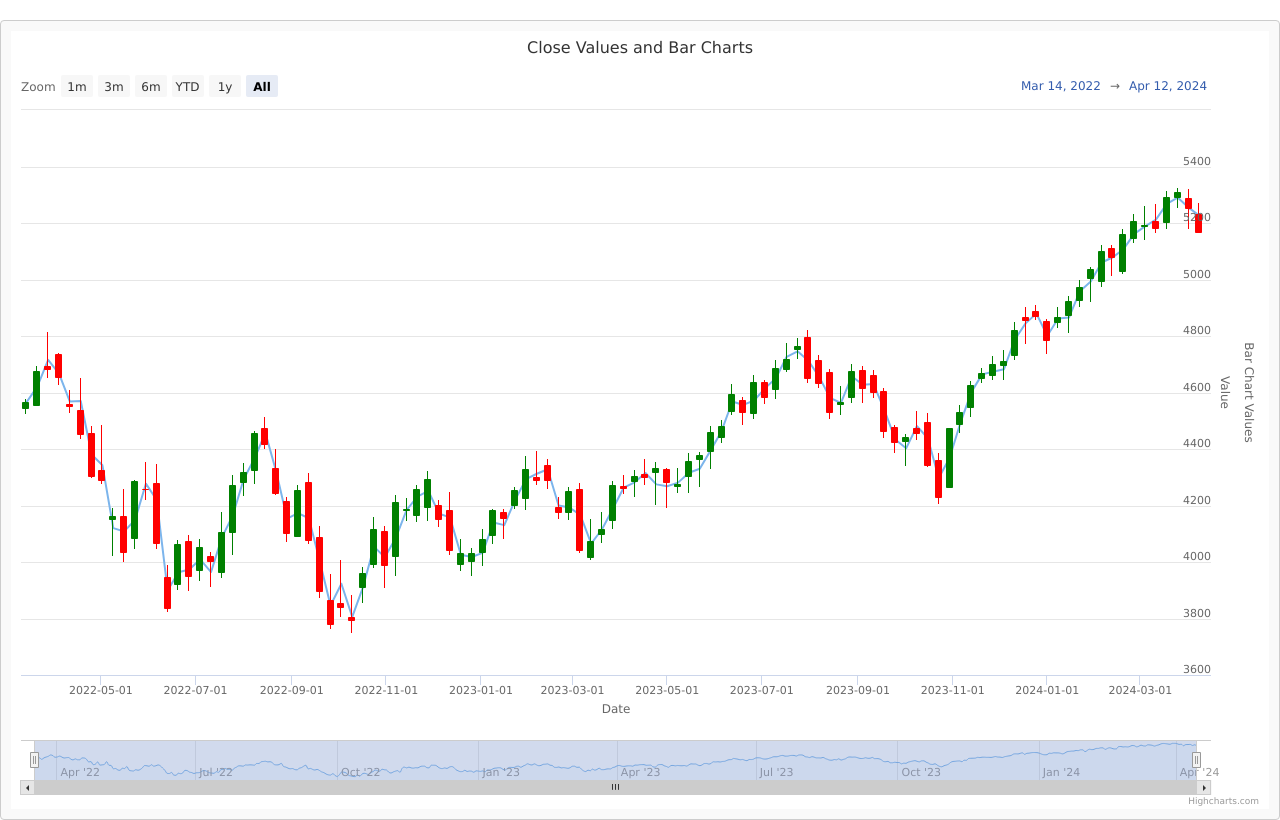
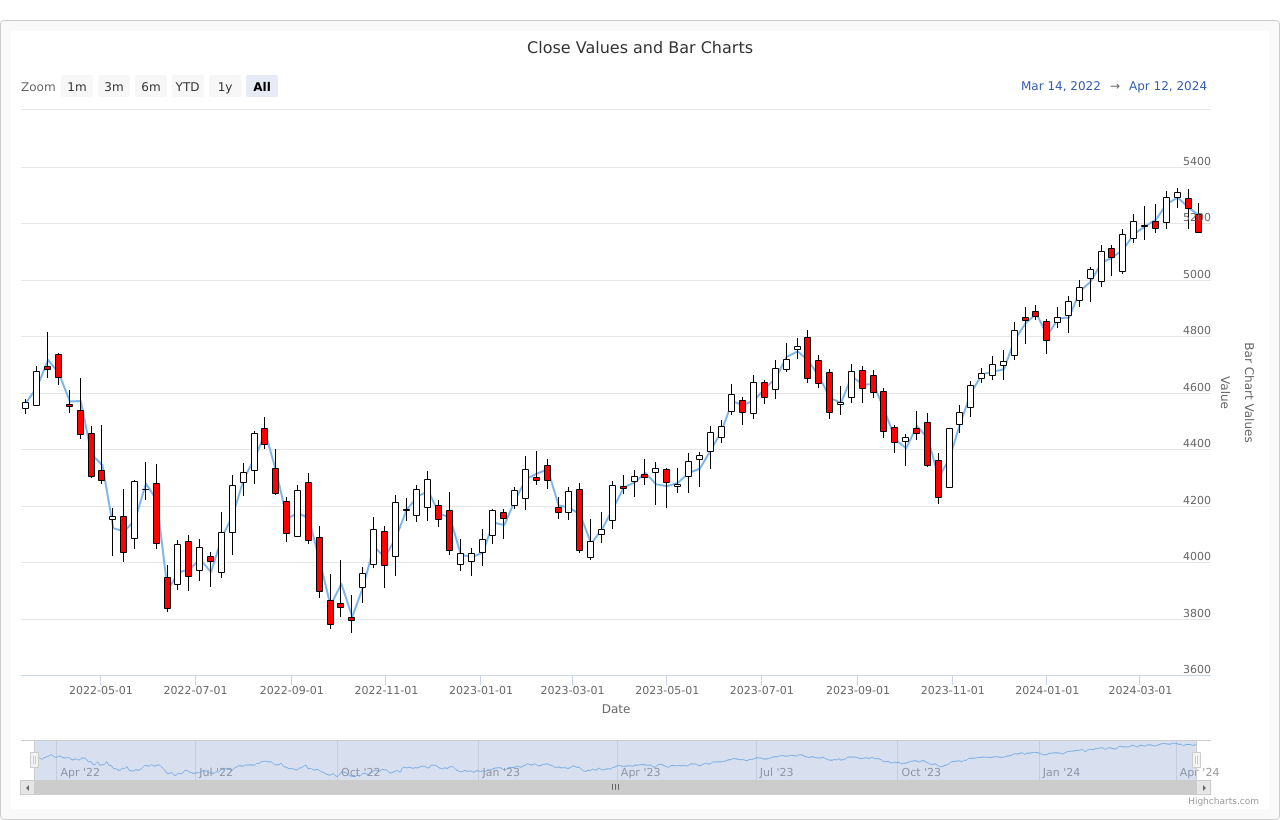
Before and after one commit to danisars/Highchart-mvp, a website with bundled scripts: page candle.html in a window 1280 px wide. Built offline with nearby package versions, Linux system fonts and the light colour scheme.

Commit message:
add styles

```diff
--- /dev/null
+++ b/assets/highchart.css
@@ -0,0 +1,138 @@
+@import 'https://code.highcharts.com/css/highcharts.css';
+
+:root,
+.highcharts-light {
+    /* Colors for data series and points */
+    --highcharts-color-0: #0089DD;
+    --highcharts-color-1: #00E9C9;
+    --highcharts-color-2: #3D6BB0;
+    --highcharts-color-3: #00A37C;
+    --highcharts-color-4: #1F7AC6;
+    --highcharts-color-5: #00C6A2;
+    --highcharts-color-6: #00CACA;
+    --highcharts-color-7: #00AAD3;
+    --highcharts-color-8: #008060;
+    --highcharts-color-9: #5C5C99;
+
+    /* Chart background, point stroke for markers and columns etc */
+    --highcharts-background-color: #ffffff;
+
+    /*
+    Neutral colors, grayscale by default. The default colors are defined by
+    mixing the background-color with neutral, with a weight corresponding to
+    the number in the name.
+
+    https://www.highcharts.com/samples/highcharts/css/palette-helper
+    */
+
+    /* Strong text. */
+    --highcharts-neutral-color-100: #0F172A;
+
+    /* Main text, axis labels and some strokes. */
+    --highcharts-neutral-color-80: #334155;
+
+    /* Axis title, connector fallback. */
+    --highcharts-neutral-color-60: #64748B;
+
+    /* Credits text, export menu stroke. */
+    --highcharts-neutral-color-40: #94A3B8;
+
+    /* Disabled texts, button strokes, crosshair etc. */
+    --highcharts-neutral-color-20: #CBD5E1;
+
+    /* Grid lines etc. */
+    --highcharts-neutral-color-10: #E2E8F0;
+
+    /* Minor grid lines etc. */
+    --highcharts-neutral-color-5: #F1F5F9;
+
+    /* Tooltip backgroud, button fills, map null points. */
+    --highcharts-neutral-color-3: #F8FAFC;
+
+    /*
+    Highlights, shades of blue by default
+    */
+
+    /* Drilldown clickable labels, color axis max color. */
+    --highcharts-highlight-color-100: #0089DD;
+
+    /* Selection marker, menu hover, button hover, chart border, navigator
+    series. */
+    --highcharts-highlight-color-80: #33A1E4;
+
+    /* Navigator mask fill. */
+    --highcharts-highlight-color-60: #66B8EB;
+
+    /* Ticks and axis line. */
+    --highcharts-highlight-color-20: #99D0F1;
+
+    /* Pressed button, color axis min color. */
+    --highcharts-highlight-color-10: #CCE7F8;
+
+    /* Indicators */
+    --highcharts-positive-color: #48b38f;
+    --highcharts-negative-color: #e54e4e;
+
+    /* Transparent colors for annotations */
+    --highcharts-annotation-color-0: rgba(0,137,221,0.4);
+    --highcharts-annotation-color-1: rgba(0,172,214,0.4);
+    --highcharts-annotation-color-2: rgba(0,202,202,0.4);
+    --highcharts-annotation-color-3: rgba(0,233,201,0.4);
+    --highcharts-annotation-color-4: rgba(72,179,143,0.4);
+    --highcharts-annotation-color-5: rgba(0,128,96,0.4);
+}
+
+@media (prefers-color-scheme: dark) {
+    :root {
+        /* UI colors */
+        --highcharts-background-color: rgb(51, 65, 85);
+
+        /*
+            Neutral color variations
+            https://www.highcharts.com/samples/highcharts/css/palette-helper
+        */
+/* Neutral color variations */
+    --highcharts-neutral-color-100: rgb(248, 250, 252);
+    --highcharts-neutral-color-80: rgb(199, 201, 206);
+    --highcharts-neutral-color-60: rgb(150, 152, 160);
+    --highcharts-neutral-color-40: rgb(100, 104, 115);
+    --highcharts-neutral-color-20: rgb(51, 55, 69);
+    --highcharts-neutral-color-10: rgb(27, 30, 46);
+    --highcharts-neutral-color-5: rgb(14, 18, 34);
+    --highcharts-neutral-color-3: rgb(9, 13, 30);
+
+    /* Highlight color variations */
+    --highcharts-highlight-color-100: rgb(0, 137, 221);
+    --highcharts-highlight-color-80: rgb(0, 111, 181);
+    --highcharts-highlight-color-60: rgb(1, 85, 142);
+    --highcharts-highlight-color-20: rgb(2, 32, 63);
+    --highcharts-highlight-color-10: rgb(2, 19, 43);
+    }
+}
+
+.highcharts-dark {
+    /* UI colors */
+    --highcharts-background-color: rgb(48, 48, 48);
+
+/* Neutral color variations */
+    --highcharts-neutral-color-100: rgb(248, 250, 252);
+    --highcharts-neutral-color-80: rgb(199, 201, 206);
+    --highcharts-neutral-color-60: rgb(150, 152, 160);
+    --highcharts-neutral-color-40: rgb(100, 104, 115);
+    --highcharts-neutral-color-20: rgb(51, 55, 69);
+    --highcharts-neutral-color-10: rgb(27, 30, 46);
+    --highcharts-neutral-color-5: rgb(14, 18, 34);
+    --highcharts-neutral-color-3: rgb(9, 13, 30);
+
+    /* Highlight color variations */
+    --highcharts-highlight-color-100: rgb(0, 137, 221);
+    --highcharts-highlight-color-80: rgb(0, 111, 181);
+    --highcharts-highlight-color-60: rgb(1, 85, 142);
+    --highcharts-highlight-color-20: rgb(2, 32, 63);
+    --highcharts-highlight-color-10: rgb(2, 19, 43);
+}
+.highcharts-container {
+    -webkit-tap-highlight-color: rgba(0, 0, 0, 0);
+    font-family: JetBrains Mono, monospace;
+    font-size: 1rem;
+}
--- a/candle.html
+++ b/candle.html
@@ -9,6 +9,7 @@
     <script src="https://code.highcharts.com/modules/xrange.js"></script>
     <script src="./scripts/app2.js" type="module"></script>
     <link rel="stylesheet" href="./assets/main.css">
+    <link rel="stylesheet" href="./assets/highchart.css">
 </head>
 <body>
     <div id="container" class="chart-container"></div>
```
Also changed, not shown: index.html (+1 -0 lines).
